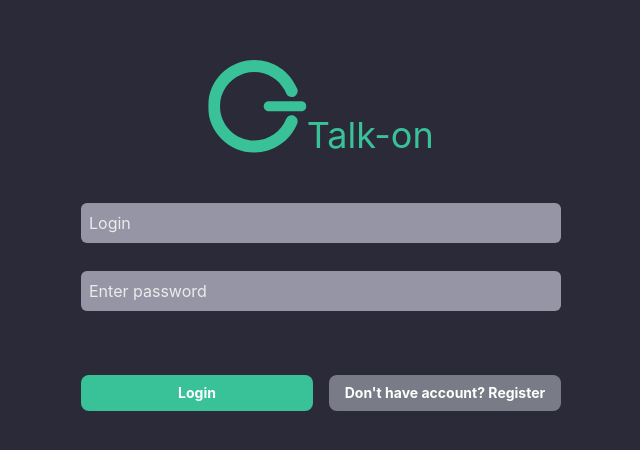
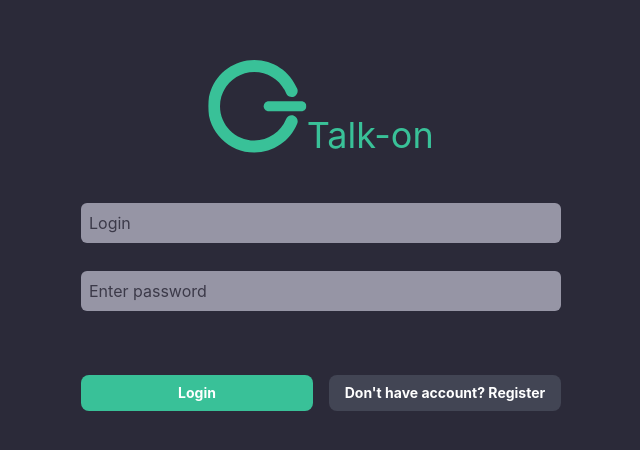
Before and after one commit to Rydeef/chat-front, a React (Create React App) app: page /login in a window 1280 px wide. Shown: the part 166-616 px from the top of the page, without its empty margins (319-959 px from the left). Built offline with nearby package versions, Linux system fonts and the light colour scheme.

Commit message:
create skeleton

```diff
--- a/src/components/Button/Button.tsx
+++ b/src/components/Button/Button.tsx
@@ -9,7 +9,13 @@ interface Props {
   type?: 'submit' | 'button';
 }
 
-const Button: FC<Props> = ({ children, color, className, onClick, type = 'button' }) => {
+const Button: FC<Props> = ({
+  children,
+  color,
+  className,
+  onClick,
+  type = 'button',
+}) => {
   return (
     <button
       onClick={onClick}
@@ -19,7 +25,7 @@ const Button: FC<Props> = ({ children, color, className, onClick, type = 'button
         className,
         {
           'bg-accent': color === 'primary',
-          'bg-gray3': color === 'secondary',
+          'bg-gray-2': color === 'secondary',
         }
       )}
     >
--- a/src/components/ChatLink/ChatLink.tsx
+++ b/src/components/ChatLink/ChatLink.tsx
@@ -1,7 +1,19 @@
-import React from "react";
+import React from 'react';
+import Shimmer from '../Skeleton/Shimmer';
 
 const ChatLink = () => {
-  return <div className="w-full h-[68px] p-5 flex items-center">3123</div>;
+  return (
+    <div className='w-full h-20 flex items-center bg-dark px-6 py-5 my-3 rounded cursor-pointer'>
+      <Shimmer className=' w-12 h-12 rounded-full shrink-0' />
+      <div className='flex flex-col w-full gap-3 ml-5'>
+        <div className='flex justify-between'>
+          <Shimmer className='w-20 h-5' />
+          <Shimmer className='w-10 h-3' />
+        </div>
+        <Shimmer className='w-40 h-3' />
+      </div>
+    </div>
+  );
 };
 
 export default ChatLink;
--- a/src/components/Header/index.tsx
+++ b/src/components/Header/index.tsx
@@ -5,7 +5,7 @@ import { ReactComponent as UserIcon } from '../../assets/user-svg.svg';
 
 const Header = () => {
   return (
-    <div className='w-full flex px-7 justify-between items-center bg-background-dark mb-6 rounded-b-lg'>
+    <div className='w-full flex px-7 justify-between items-center bg-dark mb-6 rounded-b-lg'>
       <Logo className='w-11' />
       <div className='flex w-32 justify-between items-center'>
         <CreateChat className='cursor-pointer fill-white' />
--- a/src/components/Sidebar/Sidebar.tsx
+++ b/src/components/Sidebar/Sidebar.tsx
@@ -4,10 +4,10 @@ import ChatLink from '../ChatLink/ChatLink';
 const Sidebar = () => {
   return (
     <div className='w-[420px] h-[800px] bg-primary flex flex-col'>
-      <div className='w-full h-[68px] bg-gray0 p-5 flex items-center'>
+      <div className='w-full h-[68px] bg-gray-1 p-5 flex items-center'>
         Chats
       </div>
-      <div className='overflow-auto'>
+      <div className='overflow-auto p-3'>
         <ChatLink />
         <ChatLink />
         <ChatLink />
--- /dev/null
+++ b/src/components/Skeleton/Shimmer.tsx
@@ -0,0 +1,19 @@
+import React, { FC } from 'react';
+import cn from 'classnames';
+
+interface IProps {
+  className?: string;
+}
+
+const Shimmer: FC<IProps> = ({ className = '' }) => {
+  return (
+    <div
+      className={cn(
+        'w-full h-full animate-pulse bg-slate-500 rounded',
+        className
+      )}
+    ></div>
+  );
+};
+
+export default Shimmer;
--- a/src/components/TextField/TextField.tsx
+++ b/src/components/TextField/TextField.tsx
@@ -9,13 +9,23 @@ interface Props {
   onChange: (value: ChangeEvent<HTMLInputElement>) => void;
 }
 
-const TextField: FC<Props> = ({ placeholder, className, isDisabled, ...props }) => {
+const TextField: FC<Props> = ({
+  placeholder,
+  className,
+  isDisabled,
+  ...props
+}) => {
   const inputStyle = cn(
-    'w-full bg-gray text-gray2 outline-none p-2 rounded-md text-base placeholder:text-gray2 duration-300 hover:bg-gray3 focus:bg-gray3',
+    'w-full bg-gray-0 text-gray-3 outline-none p-2 rounded-md text-base placeholder:text-gray-1 duration-300 hover:bg-gray-2 focus:bg-gray-2',
     className
   );
   return (
-    <input placeholder={placeholder} className={inputStyle} disabled={isDisabled} {...props} />
+    <input
+      placeholder={placeholder}
+      className={inputStyle}
+      disabled={isDisabled}
+      {...props}
+    />
   );
 };
 
--- a/tailwind.config.js
+++ b/tailwind.config.js
@@ -1,56 +1,56 @@
 /** @type {import('tailwindcss').Config} */
-let plugin = require("tailwindcss/plugin");
+let plugin = require('tailwindcss/plugin');
 
 module.exports = {
-  content: ["./index.html", "./src/**/*.{vue,js,ts,jsx,tsx}"],
+  content: ['./index.html', './src/**/*.{vue,js,ts,jsx,tsx}'],
   theme: {
     extend: {
       colors: {
-        accent: "#39C198",
-        red: "#FF6F6F",
-        blue: "#6E7DFF",
-        primary: "#373644",
-        gray: "#9695A5",
-        gray0: "#3C3A49",
-        gray1: "#424554",
-        gray2: "#EBEBEB",
-        gray3: "#797C87",
-        background:{
-          dark: "#191919",
+        accent: '#39C198',
+        red: '#FF6F6F',
+        dark: '#191919',
+        blue: '#6E7DFF',
+        primary: '#373644',
+        gray: {
+          0: '#9695A5',
+          1: '#3C3A49',
+          2: '#424554',
+          3: '#EBEBEB',
+          4: '#797C87',
         },
-        transparent: "rgba(0,0,0,0.2)",
+        transparent: 'rgba(0,0,0,0.2)',
       },
       screens: {
-        xs: "0px",
-        sm: "577px",
-        md: "632px",
-        lg: "993px",
-        gl: "1024px",
-        xl: "1201px",
+        xs: '0px',
+        sm: '577px',
+        md: '632px',
+        lg: '993px',
+        gl: '1024px',
+        xl: '1201px',
       },
     },
   },
   plugins: [
     plugin(function ({ addVariant, addBase, theme }) {
-      addVariant("second", "&:nth-child(2)");
+      addVariant('second', '&:nth-child(2)');
       addBase({
-        ".scrollbar::-webkit-scrollbar": {
-          height: "4px",
-          width: "4px",
-          backgroundColor: theme("colors.gray1"),
-          borderRadius: "8px",
+        '.scrollbar::-webkit-scrollbar': {
+          height: '4px',
+          width: '4px',
+          backgroundColor: theme('colors.gray1'),
+          borderRadius: '8px',
         },
-        ".scrollbar::-webkit-scrollbar-thumb": {
-          backgroundColor: "white",
-          borderRadius: "8px",
+        '.scrollbar::-webkit-scrollbar-thumb': {
+          backgroundColor: 'white',
+          borderRadius: '8px',
         },
         body: {
-          backgroundColor: "#2B2A39",
-          color: 'white'
+          backgroundColor: '#2B2A39',
+          color: 'white',
         },
-        "#root": {
-          height: '100vh'
-        }
+        '#root': {
+          height: '100vh',
+        },
       });
     }),
   ],
```
